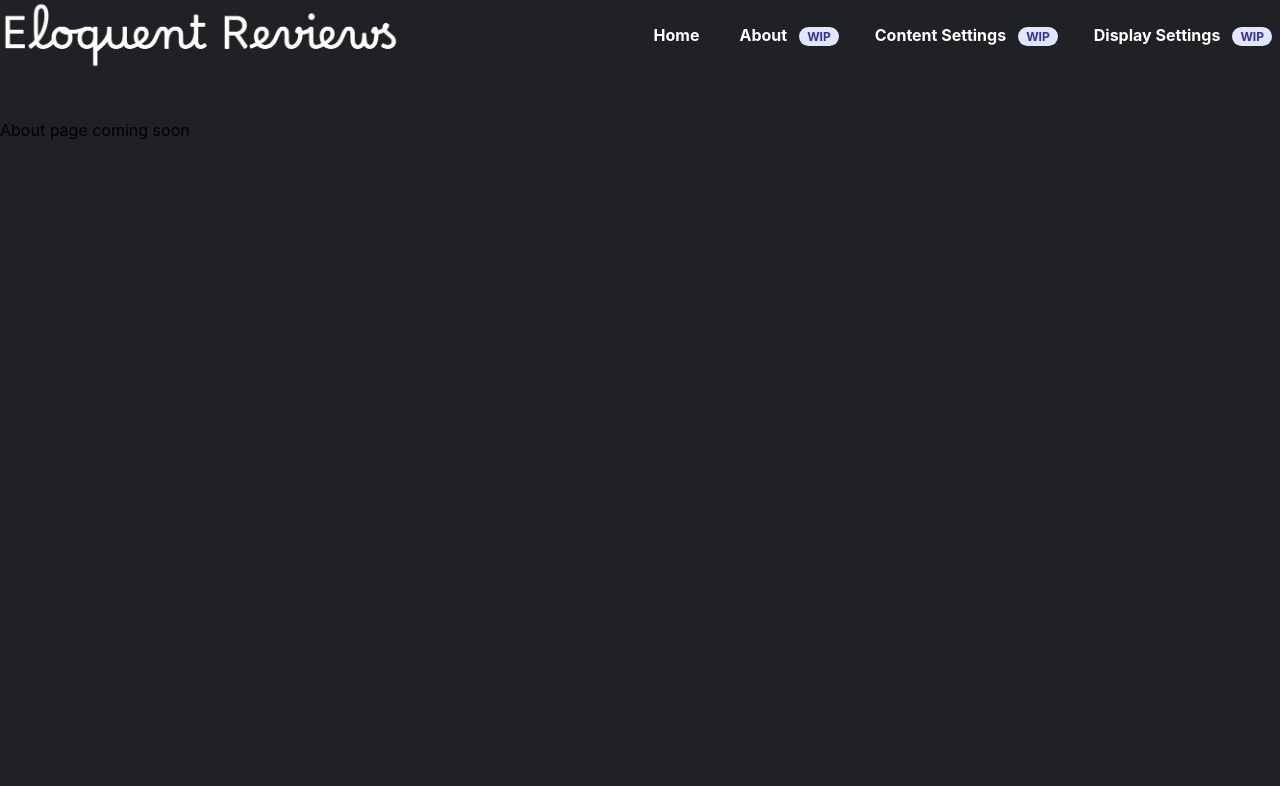
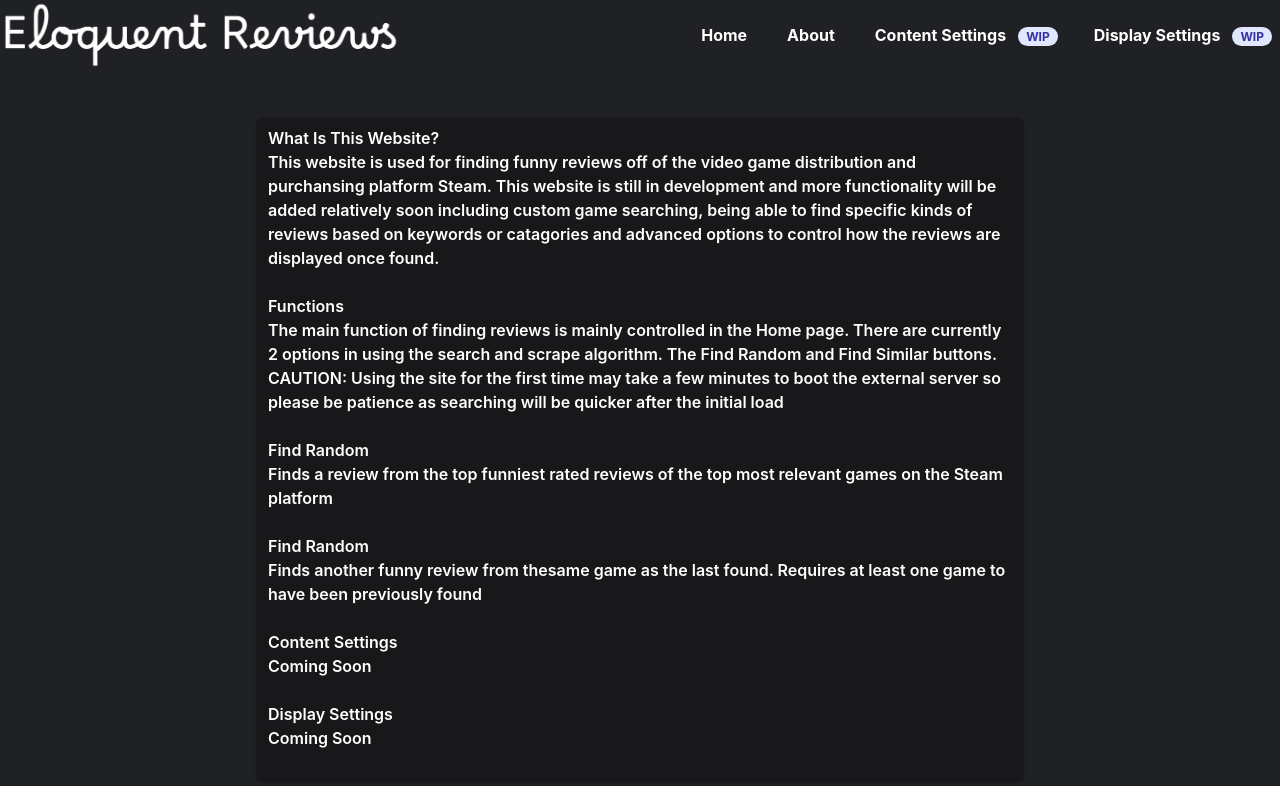
Before and after one commit to ChrisCaliendo/EloquentReviews, a React (Create React App) app in the folder frontEnd/: page /about in a window 1280 px wide. Shown: the top 786 px of the page. Built offline with nearby package versions, Linux system fonts and the light colour scheme; a web font is replaced by a local one.

Commit message:
Added About Page

```diff
--- a/frontEnd/src/About.js
+++ b/frontEnd/src/About.js
@@ -1,7 +1,39 @@
 const About = () => {
     return (
-        <div>
-            <p>About page coming soon</p>
+        <div className="border border-none shadow rounded-md p-5 max-w-3xl w-full mx-auto px-3 py-2 text-white bg-zinc-900 font-semibold">
+            <h1>What Is This Website?</h1>
+            <p className="text-left text-white dark:text-gray-400">
+                This website is used for finding funny reviews off of the video game distribution and purchansing platform Steam.
+                This website is still in development and more functionality will be added relatively soon including custom game
+                searching, being able to find specific kinds of reviews based on keywords or catagories and advanced options to
+                control how the reviews are displayed once found.
+            </p>
+            <br />
+            <h1>Functions</h1>
+            <p className="text-left text-white dark:text-gray-400">
+                The main function of finding reviews is mainly controlled in the Home page. There are currently 2 options in
+                using the search and scrape algorithm. The Find Random and Find Similar buttons. CAUTION: Using the site for
+                the first time may take a few minutes to boot the external server so please be patience as searching will be
+                quicker after the initial load
+            </p>
+            <br />
+            <h2 className="text-left text-white dark:text-gray-300">Find Random</h2>
+            <p className="text-left text-white dark:text-gray-400">
+                Finds a review from the top funniest rated reviews of the top most relevant games on the Steam platform
+            </p>
+            <br />
+            <h2 className="text-left text-white dark:text-gray-300">Find Random</h2>
+            <p className="text-left text-white dark:text-gray-400">
+                Finds another funny review from thesame game as the last found. Requires at least one game to have been
+                previously found
+            </p>
+            <br />
+            <h1>Content Settings</h1>
+            <p className="text-left text-white dark:text-gray-400">Coming Soon</p>
+            <br />
+            <h1>Display Settings</h1>
+            <p className="text-left text-white dark:text-gray-400">Coming Soon</p>
+            <br />
         </div>
     );
 }
--- a/frontEnd/src/Header.js
+++ b/frontEnd/src/Header.js
@@ -12,7 +12,6 @@ const Header = () => {
                 </li>
                 <li>
                     <a href="/about" className="px-3 py-2 font-bold text-white hover:text-gray-500">About</a>
-                    <span className="bg-indigo-100 text-indigo-800 text-xs font-bold mr-2 px-2 py-0.5 rounded-full dark:bg-indigo-900 dark:text-indigo-300">WIP</span>
                 </li>
                 <li>
                     <a href="/content_settings" className="px-3 py-2 font-bold text-white hover:text-gray-500">Content Settings</a>
```
